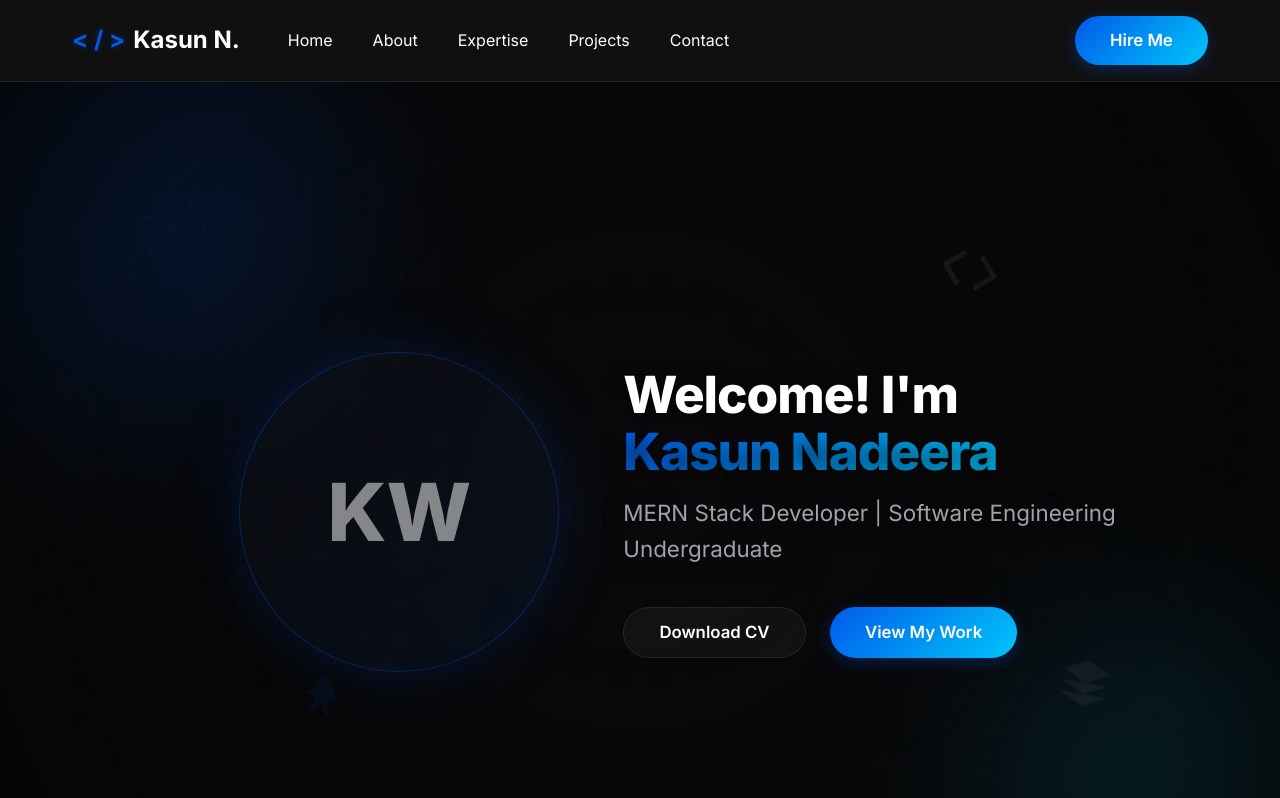
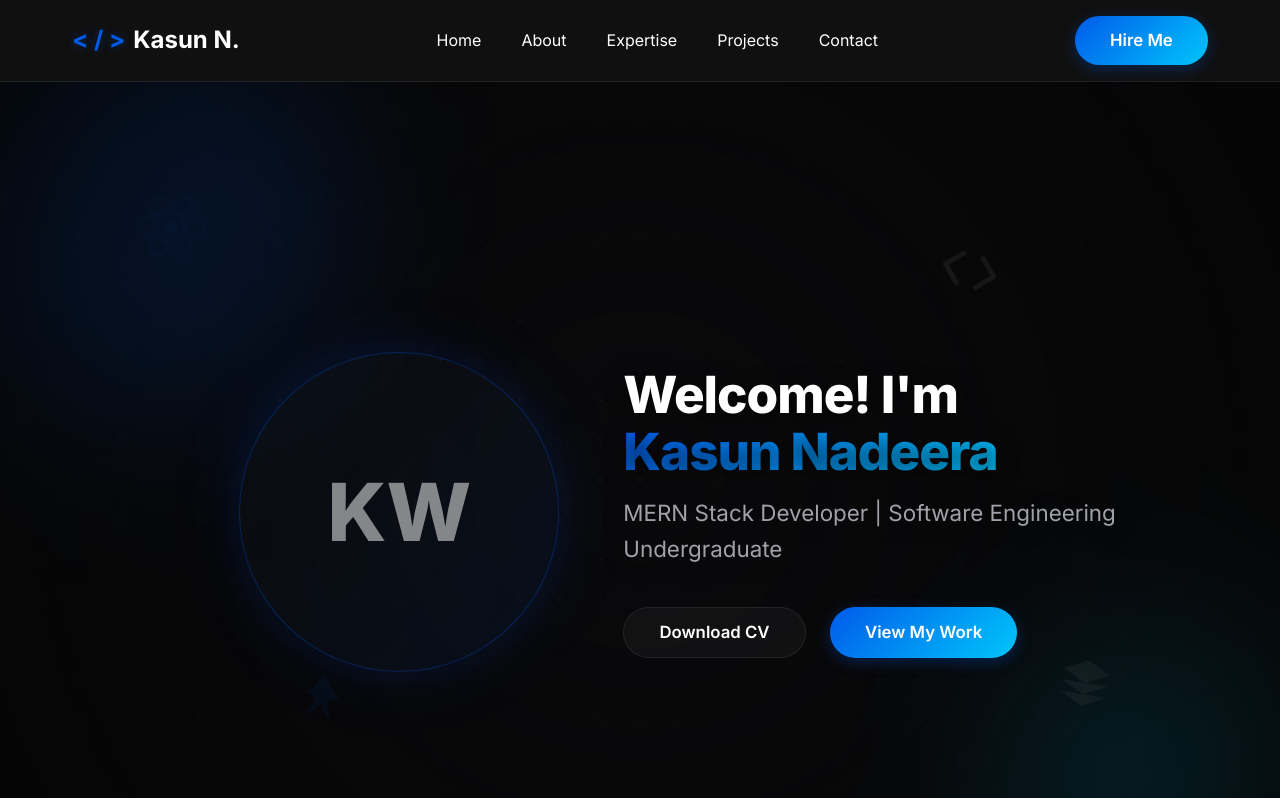
Before and after one commit to nadeera-se22018/mern-portfolio, a React app in the folder frontend/: page / in a window 1280 px wide. Shown: the top 798 px of the page. Built offline with nearby package versions, Linux system fonts and the light colour scheme; the HTML template or start-up script is replaced by a standard one.

Commit message:
feat: add responsive glassmorphism styles for Navbar component

```diff
--- a/frontend/src/components/Navbar.css
+++ b/frontend/src/components/Navbar.css
@@ -35,9 +35,8 @@
 .nav-menu {
     display: flex;
     flex: 1;
-    justify-content: space-between;
+    justify-content: center;
     align-items: center;
-    margin-left: 3rem;
 }
 
 .nav-links {
```
